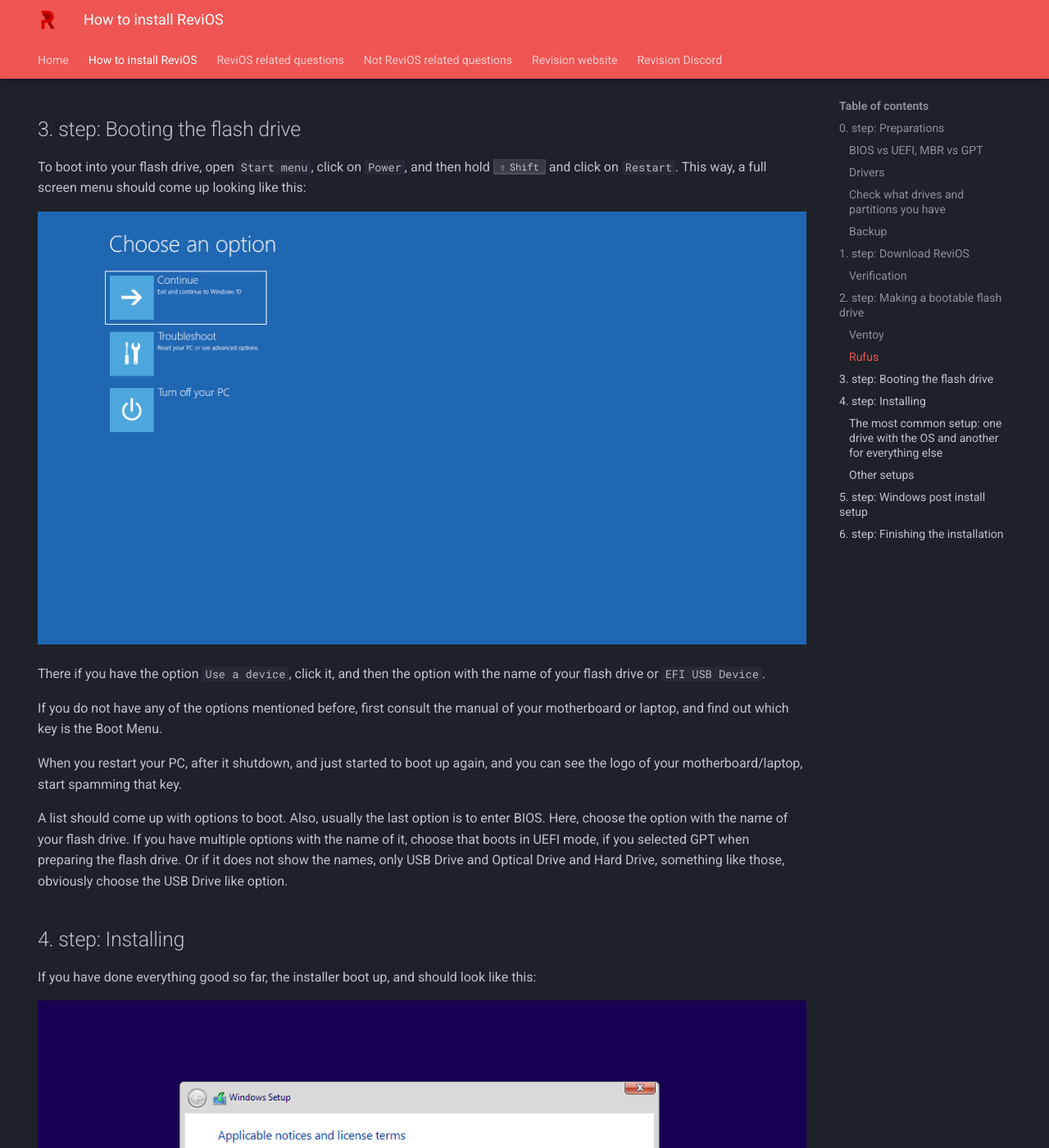
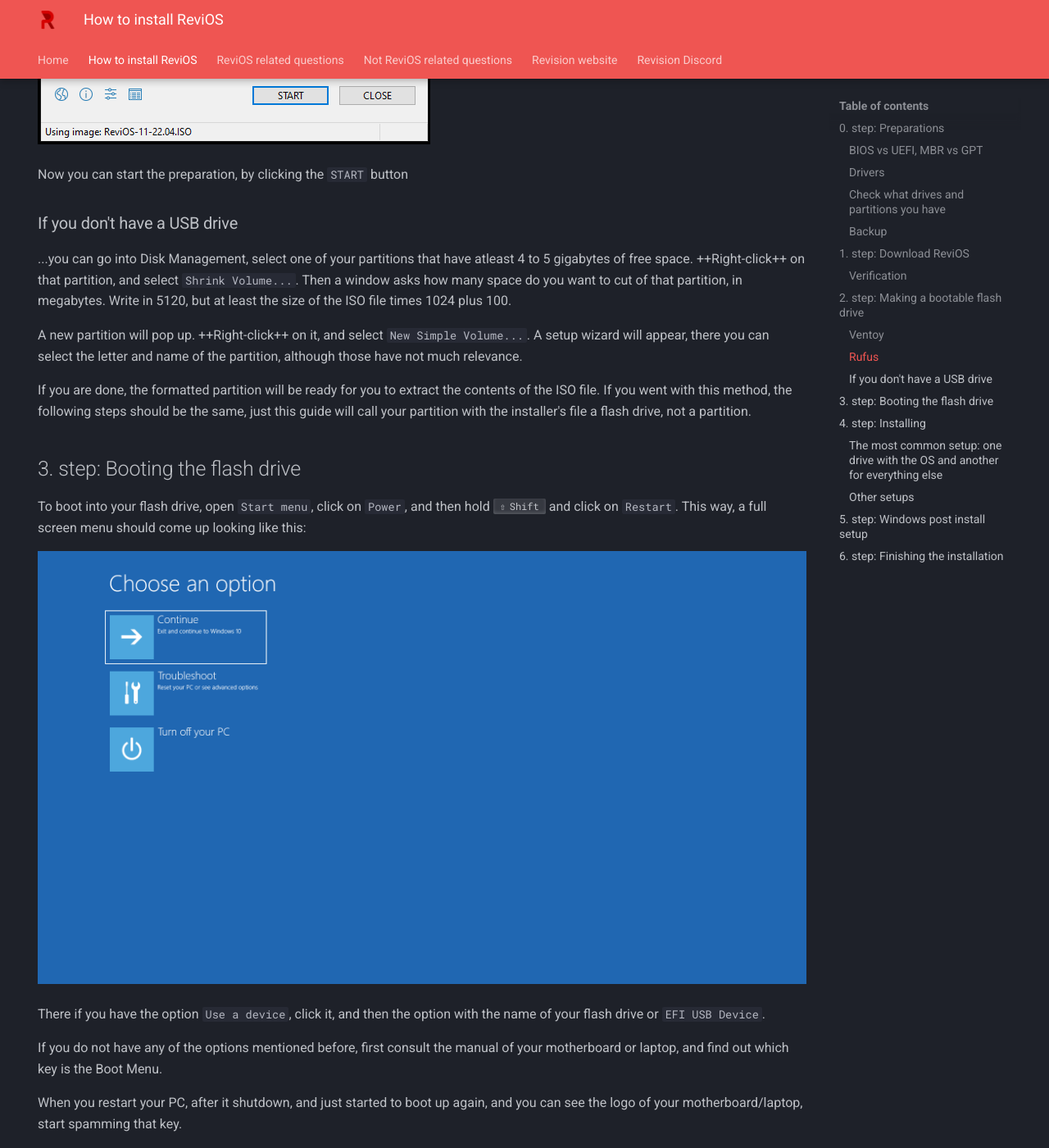
Before and after one commit to dkovacs24/ReviOS_faq, an MkDocs documentation site: the page built from docs/install.md, in a window 1280 px wide and 1400 px high, scrolled down 6731 px. Shown: the whole window at 82% size. Built offline with MkDocs 1.6.1 and Material for MkDocs 9.7.7, drawn with Linux system fonts in a browser that asks for light colours; some of the changed text lies outside the part shown.

````diff
--- a/docs/install.md
+++ b/docs/install.md
@@ -3,16 +3,21 @@ hide:
   - navigation
 ---
 
+<style>
+    details > p {
+        font-size: 14pt;
+    }
+</style>
+
 # How to install ReviOS
 
 In this guide you will see how to install ReviOS (or any Windows for that matter).
 
-We discuss here the installation of ReviOS with a **USB drive** (or usually called a flash drive in the guide). If you do not have a USB drive, you can use the script of iidanL, [InstallWindowsWithoutUSB](https://github.com/iidanL/InstallWindowsWithoutUSB){target=_blank}. We do not support this method of installing, use it at your own risk.
+We discuss here the installation of ReviOS with a **USB drive** (or usually called a flash drive in the guide). This guide also mentions a way to boot into the installer without a USB drive, but the main method is to use a flash drive. Another way is to use the script of iidanL, [InstallWindowsWithoutUSB](https://github.com/iidanL/InstallWindowsWithoutUSB){target=_blank}. We do not support this method of installing, use it at your own risk. (It sets up your new Windows to dual boot.)
 
 ## 0. step: Preparations
 
 ### BIOS vs UEFI, MBR vs GPT
-
 
 First, if you do not know if your PC have UEFI or Legacy BIOS, please consult your motherboard's or laptop's manual. Or go into your BIOS, by spamming the ++f2++ or ++delete++ button when your PC is starting up. If it has a graphical interface that you can use with your mouse and not *hurting your eyes to look at*, you most likely have UEFI. In every other scenario, you probably have BIOS.
 
@@ -49,7 +54,7 @@ To reiterate, you will need to delete all OS partitions, not just the C: partiti
 ### Backup
 
 ???+ warning
-    This Windows installing process will delete your previous OS, so you should back up everything you plan to seeing again in the future. At least have separate partition to save your data. Or you can move your things to a flash drive, even the installing flash drive, just after the [2. step](#2-step-making-a-bootable-flash-drive), but before the [3rd](#3-step-booting-the-flash-drive).
+    This Windows installing process will delete your previous OS, so you should back up everything you plan on seeing again in the future. At least have separate partition to save your data. Or you can move your things to a flash drive, even the installing flash drive, just after the [2. step](#2-step-making-a-bootable-flash-drive), but before the [3.](#3-step-booting-the-flash-drive)
 
 
 ## 1. step: Download ReviOS
@@ -60,7 +65,7 @@ Here download the version of your choice.
 
 ### Verification
 
-On Windows, go where you downloaded the installer of ReviOS, and ++shift+"Right-click"++ on an empty space of the file explorer window, and select `Open PowerShell window here`. Type in the following command: ```#!powershell Get-FileHash -Path <file name> -Algorithm SHA256```, and replace the `<file name>` part with the name of the ReviOS installer file's name. You can use the ++tab++ button to autocomplete the file name.
+On Windows, go where you downloaded the installer of ReviOS, and ++shift+"Right-click"++ on an empty space of the file explorer window, and select `Open PowerShell window here`. Type in the following command: `#!powershell Get-FileHash -Path <file name> -Algorithm SHA256`, and replace the `<file name>` part with the name of the ReviOS installer file's name. You can use the ++tab++ button to autocomplete the file name.
 
 When the command returns with the hash of the file, compare it to the corresponding SHA-256 hash value on the [Verification page](https://www.revi.cc/revios/download/verify){target=_blank} of our website.
 
@@ -124,6 +129,14 @@ Should look something like this with ReviOS 11:
 ![rufus_win11](img/install/5_rufus_win11.png)
 
 Now you can start the preparation, by clicking the `START` button
+
+### If you don't have a USB drive
+
+...you can go into Disk Management, select one of your partitions that have atleast 4 to 5 gigabytes of free space. ++Right-click++ on that partition, and select `Shrink Volume...`. Then a window asks how many space do you want to cut of that partition, in megabytes. Write in 5120, but at least the size of the ISO file times 1024 plus 100.
+
+A new partition will pop up. ++Right-click++ on it, and select `New Simple Volume...`. A setup wizard will appear, there you can select the letter and name of the partition, although those have not much relevance.
+
+If you are done, the formatted partition will be ready for you to extract the contents of the ISO file. If you went with this method, the following steps should be the same, just this guide will call your partition with the installer's file a flash drive, not a partition.
 
 ## 3. step: Booting the flash drive
 
@@ -203,7 +216,7 @@ After arriving at your desktop, first, let the script that popped up run through
 
 After your PC boots up again, this guide have some recommendation to go through.
 
-1. Activate your Windows. Help in the [ReviOS Post-Install](https://www.revi.cc/revios/post-install#h.p_wN71uiu-sFys){target=_blank} guide.
+1. Activate your Windows with a valid Pro key. Help in the [ReviOS Post-Install](https://www.revi.cc/revios/post-install#h.p_wN71uiu-sFys){target=_blank} guide.
 
 2. In `Settings` → `Time & Language` → `Language`, and add your language, even if you want to use Windows on English. To change your keyboard layout to non-English, you need to add that language. After that, you can change your regional format or keyboard layout or even what language Windows displays:
 
--- a/mkdocs.yml
+++ b/mkdocs.yml
@@ -50,7 +50,8 @@ markdown_extensions:
   - md_in_html
   - pymdownx.caret
   - pymdownx.details
-  # - pymdownx.highlight
+  - pymdownx.highlight:
+      linenums: true
   - pymdownx.inlinehilite
   - pymdownx.keys
   - pymdownx.mark
````
Also changed, not shown: docs/not-related.md (+0 -2 lines), docs/related.md (+92 -43 lines).
